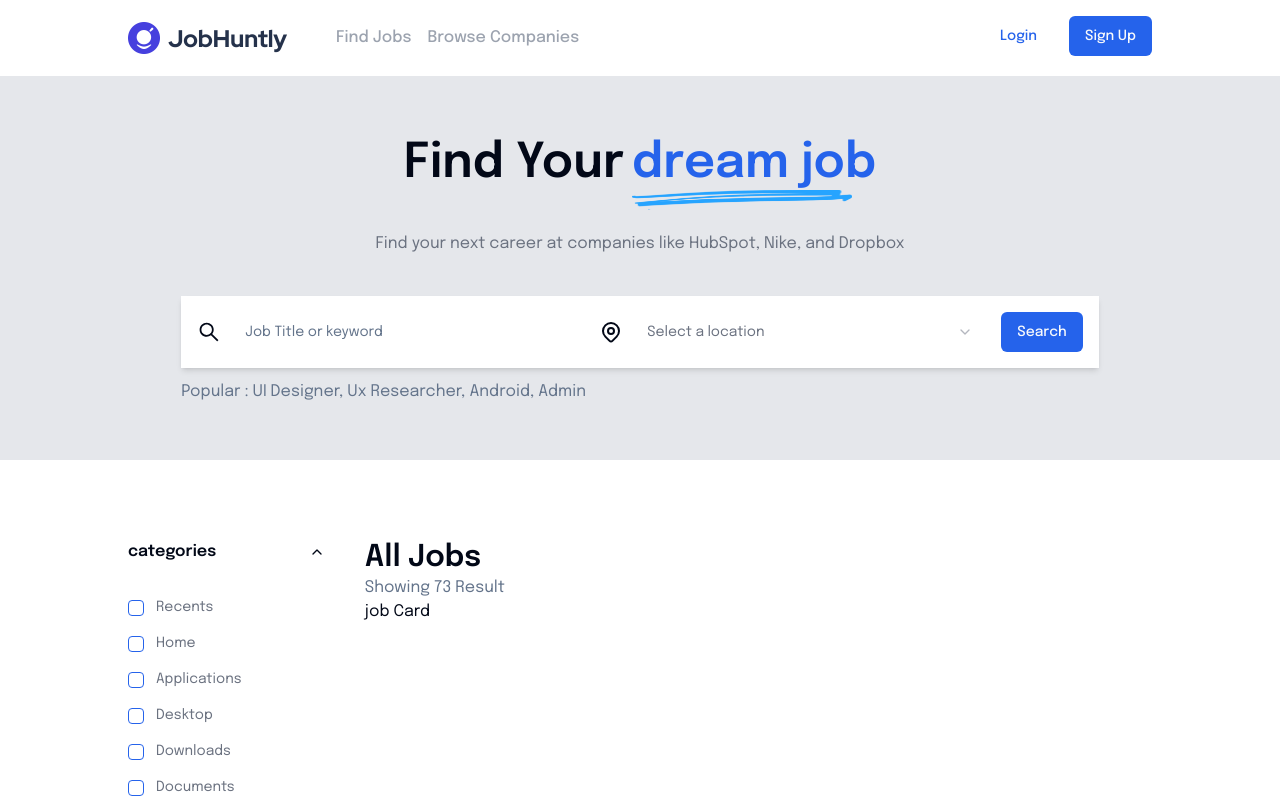
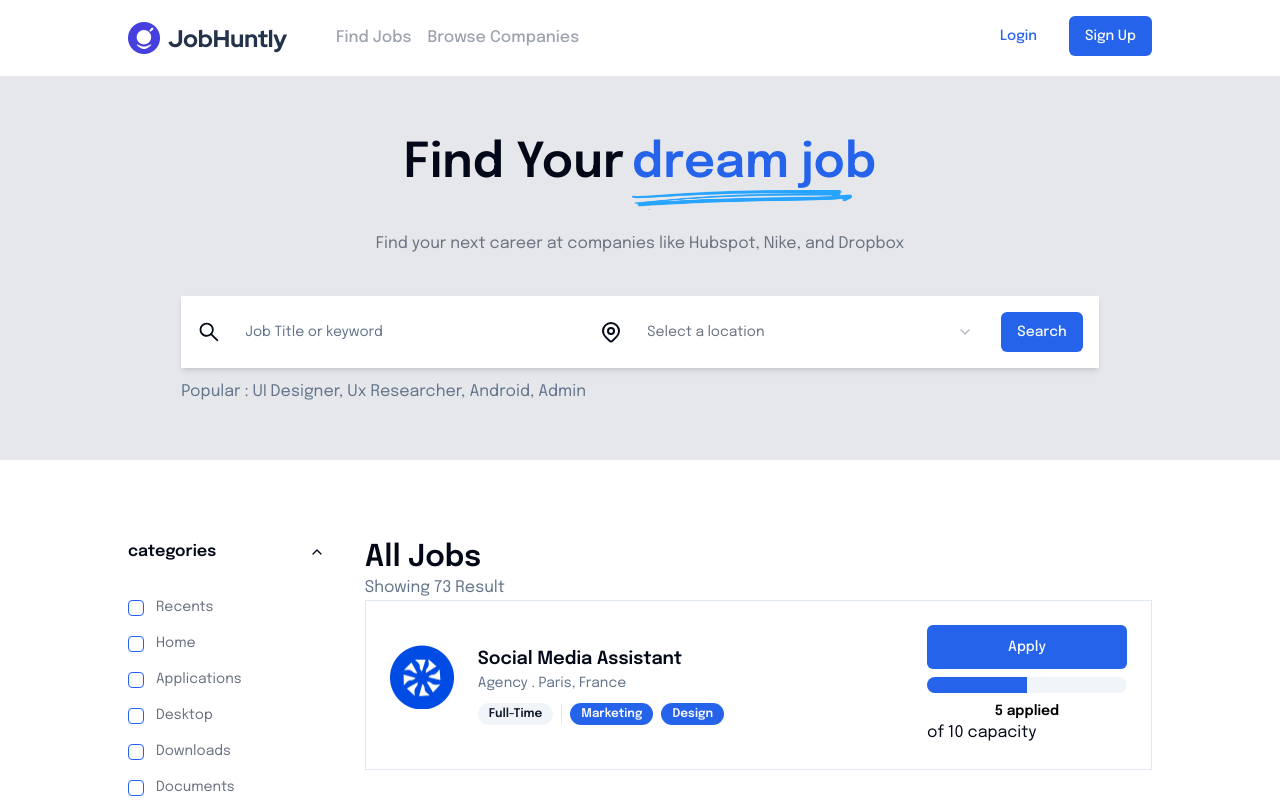
Before and after one commit to mahdabagas/job-hunt, a Next.js app: page /find-jobs in a window 1280 px wide. Shown: the top 800 px of the page. Built offline with nearby package versions, Linux system fonts and the light colour scheme.

Commit message:
Slicing Job Card in find jobs page

```diff
--- a/package.json
+++ b/package.json
@@ -13,6 +13,7 @@
     "@radix-ui/react-accordion": "^1.1.2",
     "@radix-ui/react-checkbox": "^1.0.4",
     "@radix-ui/react-label": "^2.0.2",
+    "@radix-ui/react-progress": "^1.0.3",
     "@radix-ui/react-select": "^2.0.0",
     "@radix-ui/react-separator": "^1.0.3",
     "@radix-ui/react-slot": "^1.0.2",
--- a/src/app/find-jobs/page.tsx
+++ b/src/app/find-jobs/page.tsx
@@ -6,7 +6,7 @@
 import { zodResolver } from '@hookform/resolvers/zod';
 import { formFilterSchema } from '@/lib/form-schema';
 import { useForm } from 'react-hook-form';
-import { filterFormType } from '@/types';
+import { JobType, filterFormType } from '@/types';
 import { CATEGORIES_OPTIONS } from '@/constants';
 
 const FILTER_FORMS: filterFormType[] = [
@@ -14,6 +14,20 @@
     name: 'categories',
     label: 'Categories',
     items: CATEGORIES_OPTIONS
+  }
+]
+
+const dummyData: JobType[] = [
+  {
+    applicants: 5,
+    categories: ['Marketing', 'Design'],
+    desc: 'Lorem',
+    image: '/images/company2.png',
+    jobType: 'Full-Time',
+    location: 'Paris, France',
+    name: 'Social Media Assistant',
+    needs: 10,
+    type: 'Agency'
   }
 ]
 
@@ -32,6 +46,11 @@
       formFilter={formFilter}
       onSubmitFIlter={onSubmitFilter}
       filterForm={FILTER_FORMS}
+      title='dream job'
+      subtitle='Find your next career at companies like Hubspot, Nike, and Dropbox'
+      loading={false}
+      type='job'
+      data={dummyData}
     />
   )
 }
--- /dev/null
+++ b/src/components/organisms/JobCard/index.tsx
@@ -0,0 +1,55 @@
+import { Badge } from "@/components/ui/badge";
+import { Button } from "@/components/ui/button";
+import { Progress } from "@/components/ui/progress";
+import { Separator } from "@/components/ui/separator";
+import { JobType } from "@/types";
+import Image from "next/image";
+import { FC } from "react";
+
+interface JobCardProps extends JobType {
+
+}
+
+const JobCard: FC<JobCardProps> = ({ applicants, categories, image, name, jobType, location, needs, type }) => {
+    return (
+        <div className="w-full border mb-5 p-6 border-border flex flex-row justify-between items-center">
+            <div className="flex flex-row items-start gap-6">
+                <div>
+                    <Image
+                        src={image}
+                        alt={image}
+                        width={64}
+                        height={64}
+                    />
+                </div>
+                <div>
+                    <div className="text-lg font-semibold">
+                        {name}
+                    </div>
+                    <div className="text-sm text-muted-foreground mb-2">
+                        {type} . {location}
+                    </div>
+                    <div className="h-5 inline-flex gap-2 items-center">
+                        <Badge variant='secondary'>{jobType}</Badge>
+                        <Separator orientation="vertical"/>
+                        {categories.map((item: string, i:number) => (
+                            <Badge key={i}>{item}</Badge>
+                        ))}
+                    </div>
+                </div>
+            </div>
+            <div className="w-[200px]">
+                <Button className="w-full" size="lg">
+                    Apply
+                </Button>
+                <Progress className="mt-2" value={applicants / needs * 100}/>
+                <div className="text-gray-500 text-sm text-center mt-2">
+                    <span className="text-black font-semibold">{applicants} applied</span>
+                </div>
+                of {needs} capacity
+            </div>
+        </div>
+    );
+}
+
+export default JobCard;
--- /dev/null
+++ b/src/components/ui/progress.tsx
@@ -0,0 +1,28 @@
+"use client"
+
+import * as React from "react"
+import * as ProgressPrimitive from "@radix-ui/react-progress"
+
+import { cn } from "@/lib/utils"
+
+const Progress = React.forwardRef<
+  React.ElementRef<typeof ProgressPrimitive.Root>,
+  React.ComponentPropsWithoutRef<typeof ProgressPrimitive.Root>
+>(({ className, value, ...props }, ref) => (
+  <ProgressPrimitive.Root
+    ref={ref}
+    className={cn(
+      "relative h-4 w-full overflow-hidden rounded-full bg-secondary",
+      className
+    )}
+    {...props}
+  >
+    <ProgressPrimitive.Indicator
+      className="h-full w-full flex-1 bg-primary transition-all"
+      style={{ transform: `translateX(-${100 - (value || 0)}%)` }}
+    />
+  </ProgressPrimitive.Root>
+))
+Progress.displayName = ProgressPrimitive.Root.displayName
+
+export { Progress }
--- a/src/containers/ExploreDataContainer/index.tsx
+++ b/src/containers/ExploreDataContainer/index.tsx
@@ -1,19 +1,30 @@
 import FormFilterDynamic from "@/components/organisms/FormFilterDynamic";
 import FormSearchDynamic from "@/components/organisms/FormSearchDynamic";
-import { filterFormType } from "@/types";
+import JobCard from "@/components/organisms/JobCard";
+import { JobType, filterFormType } from "@/types";
 import Image from "next/image";
 import { FC } from "react";
 
 interface ExploreDataContainerProps {
     formFilter?: any
     onSubmitFIlter: (val: any) => Promise<void>
-    filterForm: filterFormType[]
+    filterForm: filterFormType[],
+    loading: boolean,
+    title: string,
+    subtitle: string,
+    data: any[],
+    type: 'job' | 'company'
 }
 
 const ExploreDataContainer: FC<ExploreDataContainerProps> = ({
     formFilter,
     onSubmitFIlter,
-    filterForm
+    filterForm,
+    title,
+    subtitle,
+    loading,
+    data,
+    type
 }) => {
     return (
         <>
@@ -25,7 +36,7 @@
                         </span>
                         <div className="relative">
                             <span className="text-5xl font-semibold text-primary">
-                                dream job
+                                {title}
                             </span>
                             <div className="absolute top-10 w-[220px] h-10">
                                 <Image
@@ -38,7 +49,7 @@
                         </div>
                     </div>
                     <div className="text-center text-gray-500">
-                        Find your next career at companies like HubSpot, Nike, and Dropbox
+                        {subtitle}
                     </div>
                 </div>
                 <div>
@@ -54,8 +65,31 @@
                         <div className="text-3xl font-semibold">All Jobs</div>
                         <div className="text-muted-foreground">Showing 73 Result</div>
 
-                        <div>
-                            job Card
+                        <div className="grid grid-cols-1 gap-7">
+                            {loading ? (
+                                <div>Loading...</div>
+                            ) : (
+                                <>
+                                {type === 'job' ? (
+                                    <>
+                                    {data?.map((item: any, i: number) => (
+                                        <JobCard
+                                            key={i}
+                                            {...item}
+                                        />
+                                    ))}
+                                    </>
+                                ) : (
+                                    <>
+                                    {data?.map((item: any, i: number) => (
+                                        <div key={i}>
+                                            Company Card
+                                        </div>
+                                    ))}
+                                    </>
+                                )}
+                                </>
+                            )}
                         </div>
                     </div>
                 </div>
--- a/src/types/index.tsx
+++ b/src/types/index.tsx
@@ -6,6 +6,8 @@
     location: string;
     desc: string;
     categories: string[];
+    needs: number;
+    applicants: number;
 }
 
 export type optionType = {
```
Also changed, not shown: 1 other file (tests, documents, lock files or other folders).
